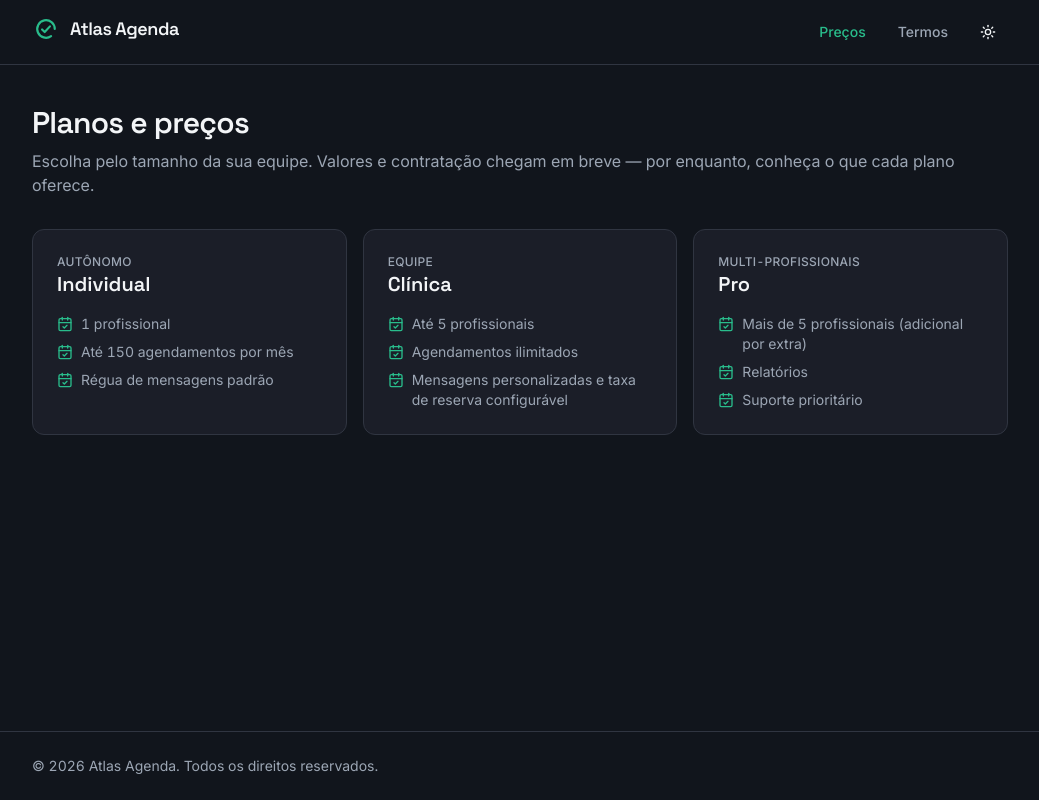
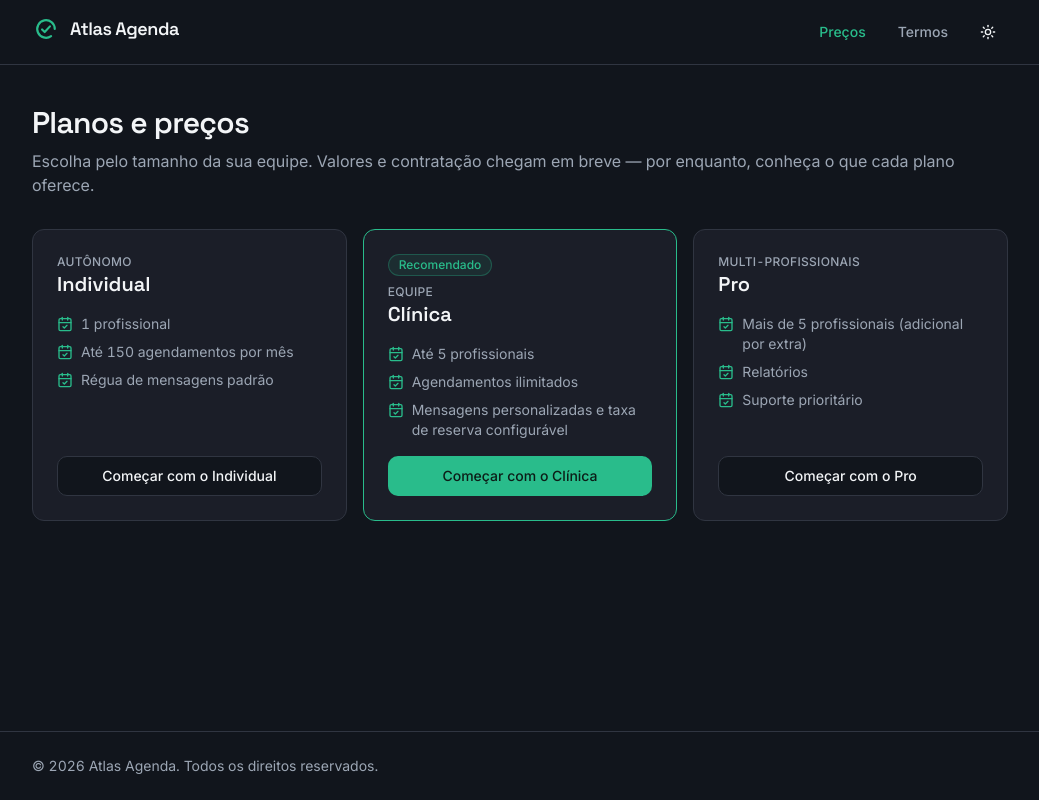
Before and after one commit to freitasjh/atlas-agenta, a React (Vite) app: page /precos in a window 1280 px wide. Shown: the whole page, without its empty margins (120-1159 px from the left). Built offline with nearby package versions, Linux system fonts and the light colour scheme; no server answers.

Commit message:
feat: add plan CTAs and recommended highlight to /precos

```diff
--- a/src/marketing/pages.tsx
+++ b/src/marketing/pages.tsx
@@ -4,6 +4,7 @@ import { CalendarCheck, MessageCircle, QrCode } from "lucide-react";
 import { Button } from "@/components/ui/button";
 import { PlaceholderPanel } from "@/components/PlaceholderPanel";
 import { StatusBadge } from "@/components/StatusBadge";
+import { PLANS } from "@/lib/plans";
 
 /**
  * Páginas da área de marketing (ADR-05). A landing é a única superfície com
@@ -107,36 +108,6 @@ function Feature({
   );
 }
 
-const PLANOS = [
-  {
-    nome: "Individual",
-    publico: "Autônomo",
-    destaques: [
-      "1 profissional",
-      "Até 150 agendamentos por mês",
-      "Régua de mensagens padrão",
-    ],
-  },
-  {
-    nome: "Clínica",
-    publico: "Equipe",
-    destaques: [
-      "Até 5 profissionais",
-      "Agendamentos ilimitados",
-      "Mensagens personalizadas e taxa de reserva configurável",
-    ],
-  },
-  {
-    nome: "Pro",
-    publico: "Multi-profissionais",
-    destaques: [
-      "Mais de 5 profissionais (adicional por extra)",
-      "Relatórios",
-      "Suporte prioritário",
-    ],
-  },
-] as const;
-
 export function PrecosPage() {
   return (
     <div className="space-y-8">
@@ -151,11 +122,21 @@ export function PrecosPage() {
       </div>
 
       <div className="grid gap-4 sm:grid-cols-3">
-        {PLANOS.map((plano) => (
+        {PLANS.map((plano) => (
           <div
-            key={plano.nome}
-            className="flex flex-col gap-4 rounded-lg border border-border bg-card p-6"
+            key={plano.slug}
+            className={
+              plano.recomendado
+                ? "flex flex-col gap-4 rounded-lg border border-primary bg-card p-6"
+                : "flex flex-col gap-4 rounded-lg border border-border bg-card p-6"
+            }
           >
+            <div className="flex flex-col gap-2">
+              {plano.recomendado ? (
+                <span className="inline-flex w-fit items-center rounded-full border border-primary/30 bg-primary/10 px-2.5 py-0.5 text-xs font-medium text-primary">
+                  Recomendado
+                </span>
+              ) : null}
               <div>
                 <p className="text-xs font-medium uppercase tracking-wide text-muted-foreground">
                   {plano.publico}
@@ -163,6 +144,7 @@ export function PrecosPage() {
                 <h2 className="font-display text-xl font-semibold">
                   {plano.nome}
                 </h2>
+              </div>
             </div>
             <ul className="space-y-2 text-sm text-muted-foreground">
               {plano.destaques.map((item) => (
@@ -175,6 +157,15 @@ export function PrecosPage() {
                 </li>
               ))}
             </ul>
+            <Button
+              asChild
+              className="mt-auto w-full"
+              variant={plano.recomendado ? "default" : "outline"}
+            >
+              <Link to={`/cadastro?plano=${plano.slug}`}>
+                Começar com o {plano.nome}
+              </Link>
+            </Button>
           </div>
         ))}
       </div>
```
Lines whose indentation alone changed are shown as unchanged.
